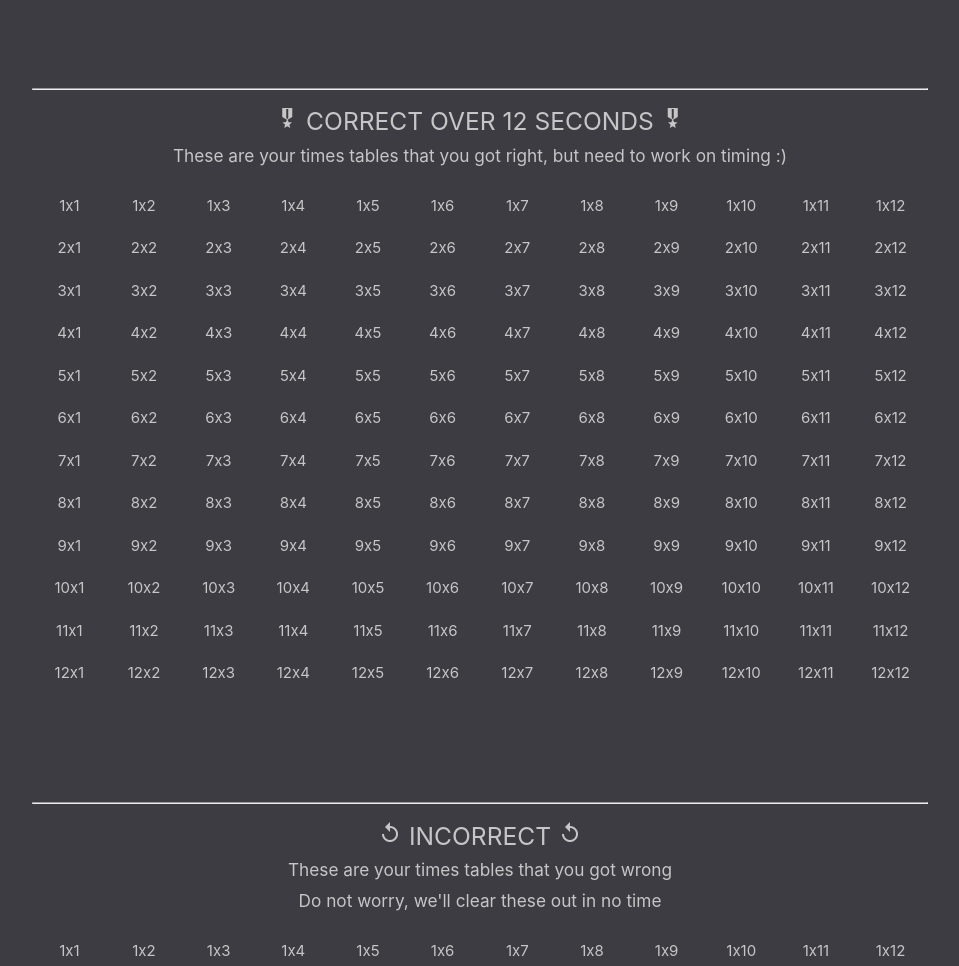
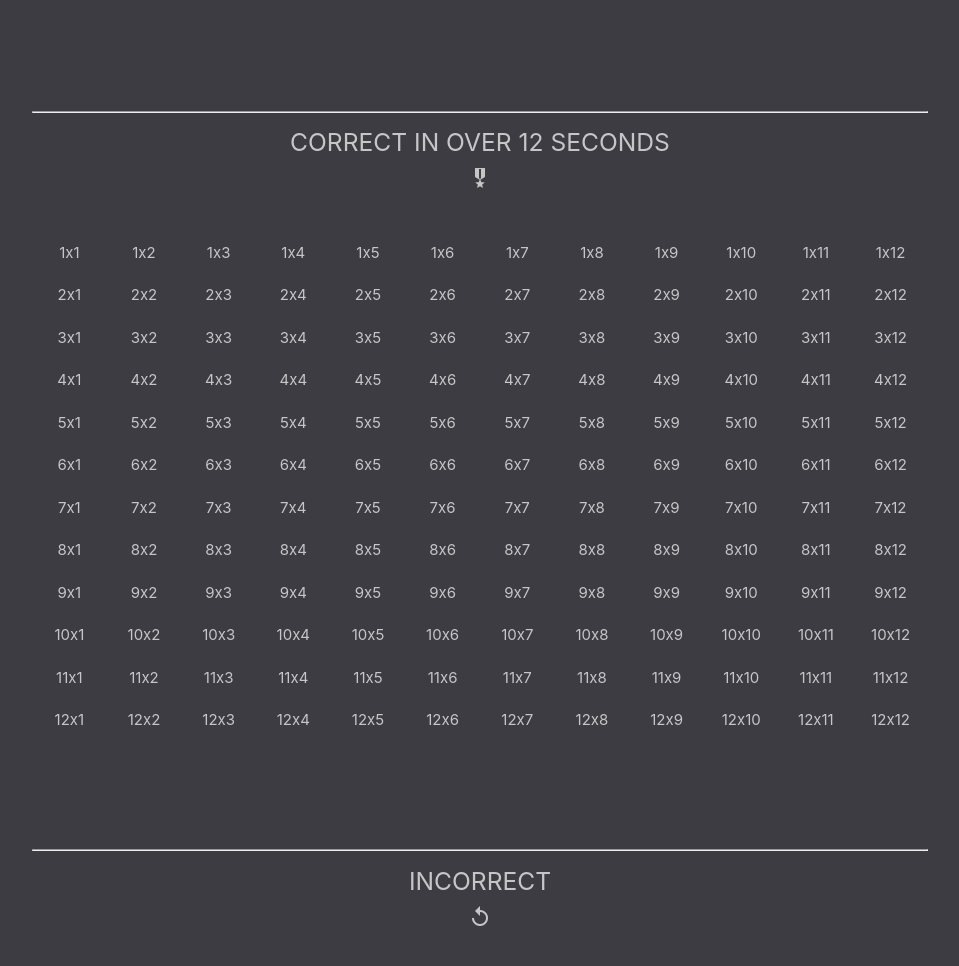
Before and after one commit to reggaeman007jah/paimeitimestables, a plain HTML site: page index.html in a window 1280 px wide. Shown: the part 2460-3426 px from the top of the page, without its empty margins (160-1119 px from the left). Drawn offline with nearby package versions, Linux system fonts and the light colour scheme.

Commit message:
fixed medal icons

```diff
--- a/index.html
+++ b/index.html
@@ -256,13 +256,8 @@
   </div>
   <hr>
   <h5 class="center">
-
-
-
     CORRECT IN UNDER 6 SECONDS
-
   </h5>
-
   <div class="center">
     <i class="material-icons center">military_tech</i>
     <i class="material-icons center">military_tech</i>
@@ -441,13 +436,14 @@
   <br><br><br>
   <hr>
   <h5 class="center">
+    CORRECT BETWEEN 6 AND 12 SECONDS
+  </h5>
+  <div class="center">
     <i class="material-icons center">military_tech</i>
     <i class="material-icons center">military_tech</i>
-    CORRECT BETWEEN 6 AND 12 SECONDS
-    <i class="material-icons center">military_tech</i>
-    <i class="material-icons center">military_tech</i>
-  </h5>
-  <h6 class="center">These are your times tables that you can answer in pretty good time!! :) </h6>
+  </div><br>
+
+  <!-- <h6 class="center">These are your times tables that you can answer in pretty good time!! :) </h6> -->
   <br>
   <div class="row">
     <div id="1x1aa" class="col s1 center">1x1</div>
@@ -620,11 +616,12 @@
   <br><br><br>
   <hr>
   <h5 class="center">
+    CORRECT IN OVER 12 SECONDS
+  </h5>
+  <div class="center">
     <i class="material-icons center">military_tech</i>
-    CORRECT OVER 12 SECONDS
-    <i class="material-icons center">military_tech</i>
-  </h5>
-  <h6 class="center">These are your times tables that you got right, but need to work on timing :) </h6>
+  </div><br>
+  <!-- <h6 class="center">These are your times tables that you got right, but need to work on timing :) </h6> -->
   <br>
   <div class="row">
     <div id="1x1aaa" class="col s1 center">1x1</div>
@@ -797,14 +794,15 @@
   <br><br><br>
   <hr>
   <h5 class="center">
-    <i class="material-icons center">replay</i> INCORRECT <i class="material-icons center">replay</i>
+    INCORRECT
   </h5>
-  <h6 class="center">
-
+  <div class="center">
+    <i class="material-icons center">replay</i>
+  </div><br>
+  <!-- <h6 class="center">
     These are your times tables that you got wrong
-
-  </h6>
-  <h6 class="center">Do not worry, we'll clear these out in no time </h6>
+  </h6> -->
+  <!-- <h6 class="center">Do not worry, we'll clear these out in no time </h6> -->
   <br>
   <div class="row">
     <div id="1x1aaaa" class="col s1 center">1x1</div>
```
